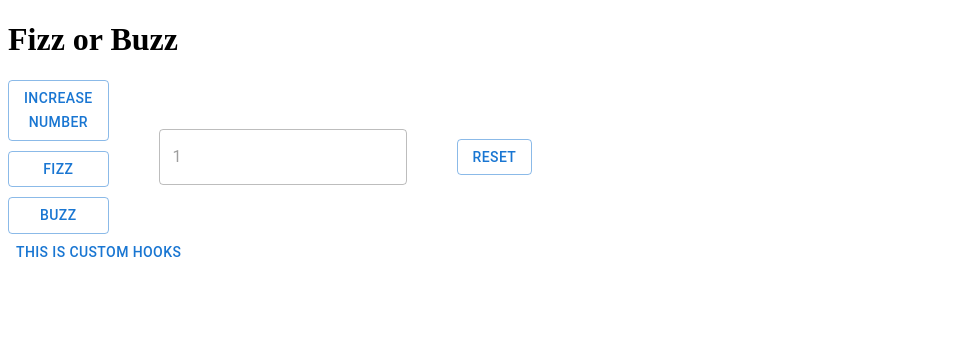
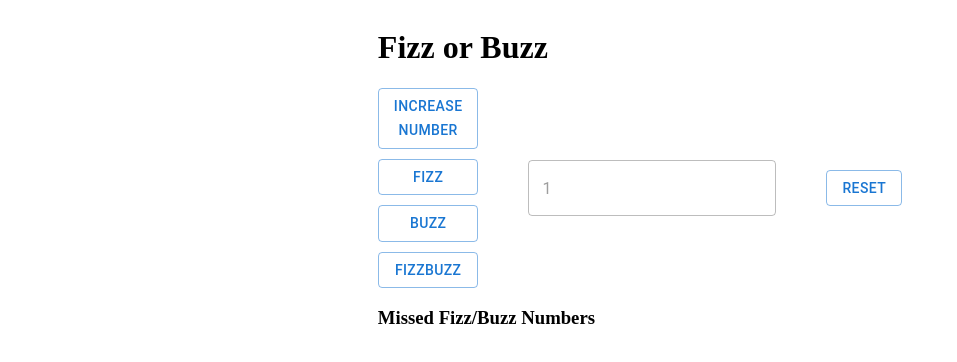
Before and after one commit to math121/react-fizzbuzz, a React (Vite) app: page / in a window 1280 px wide. Shown: the top 362 px of the page, without its empty margins (0-957 px from the left). Built offline with nearby package versions, Linux system fonts and the light colour scheme.

Commit message:
add fizzbuzz check

```diff
--- a/src/FizzBuzzBox.tsx
+++ b/src/FizzBuzzBox.tsx
@@ -5,7 +5,7 @@ import { useCustomMessage } from "./custom_hooks";
 function FizzBuzzBox() {
   const [number, setNumber] = useState(1);
   const [text, setText] = useState("");
-  const message: string | null = useCustomMessage(number, text);
+  const message = useCustomMessage(number, text);
 
   const fizzCheck = (): void => {
     setText("Fizz");
@@ -14,6 +14,11 @@ function FizzBuzzBox() {
 
   const buzzCheck = (): void => {
     setText("Buzz");
+    setNumber(number + 1);
+  };
+
+  const fizzBuzzCheck = (): void => {
+    setText("FizzBuzz");
     setNumber(number + 1);
   };
 
@@ -40,6 +45,9 @@ function FizzBuzzBox() {
           <Button variant="outlined" onClick={buzzCheck}>
             Buzz
           </Button>
+          <Button variant="outlined" onClick={fizzBuzzCheck}>
+            FizzBuzz
+          </Button>
         </Box>
 
         <TextField disabled value={text != "" ? text : number}></TextField>
@@ -48,9 +56,14 @@ function FizzBuzzBox() {
           Reset
         </Button>
       </div>
-      {message && <h2>{message}</h2>}
+      {message.message && <h2>{message.message}</h2>}
 
-      <Button>This is custom hooks</Button>
+      <h3>Missed Fizz/Buzz Numbers</h3>
+      <div className="grid-missed-numbers">
+        {message.missedNumbers.map((value, index) => (
+          <p key={index}>{value}</p>
+        ))}
+      </div>
     </>
   );
 }
--- a/src/custom_hooks.ts
+++ b/src/custom_hooks.ts
@@ -1,13 +1,19 @@
 import { useEffect, useState } from "react";
 
-export function useCustomMessage(number: number, text: string): string | null {
+export function useCustomMessage(number: number, text: string) {
   const [message, setMessage] = useState<string | null>(null);
+  const [t, setT] = useState<string[]>([]);
 
   useEffect(() => {
-    if (number % 3 == 0 && text != "Fizz") {
-      setMessage(`You lose! Number ${number} is Fizz`);
-    } else if (number % 5 == 0 && text != "Buzz") {
-      setMessage(`You lose! Number ${number} is Buzz`);
+    if ((number % 3) + (number % 5) == 0 && text == "") {
+      setMessage(`Number ${number} is FizzBuzz`);
+      setT([...t, `${number} = FizzBuzz`]);
+    } else if (number % 3 == 0 && text == "") {
+      setMessage(`Number ${number} is Fizz`);
+      setT([...t, `${number} = Fizz`]);
+    } else if (number % 5 == 0 && text == "") {
+      setMessage(`Number ${number} is Buzz`);
+      setT([...t, `${number} = Buzz`]);
     }
 
     console.log("NUmber: " + number + " " + text);
@@ -19,5 +25,5 @@ export function useCustomMessage(number: number, text: string): string | null {
 
   //console.log("NUmber: " + number + " " + text);
 
-  return message;
+  return { message: message, missedNumbers: t };
 }
--- a/src/index.css
+++ b/src/index.css
@@ -1,3 +1,7 @@
+body {
+  display: flex;
+  justify-content: center;
+}
 .button-box {
   width: min-content;
   display: flex;
@@ -10,3 +14,8 @@
   gap: 50px;
   align-items: center;
 }
+
+.grid-missed-numbers {
+  display: grid;
+  grid-template-columns: auto auto auto;
+}
```
